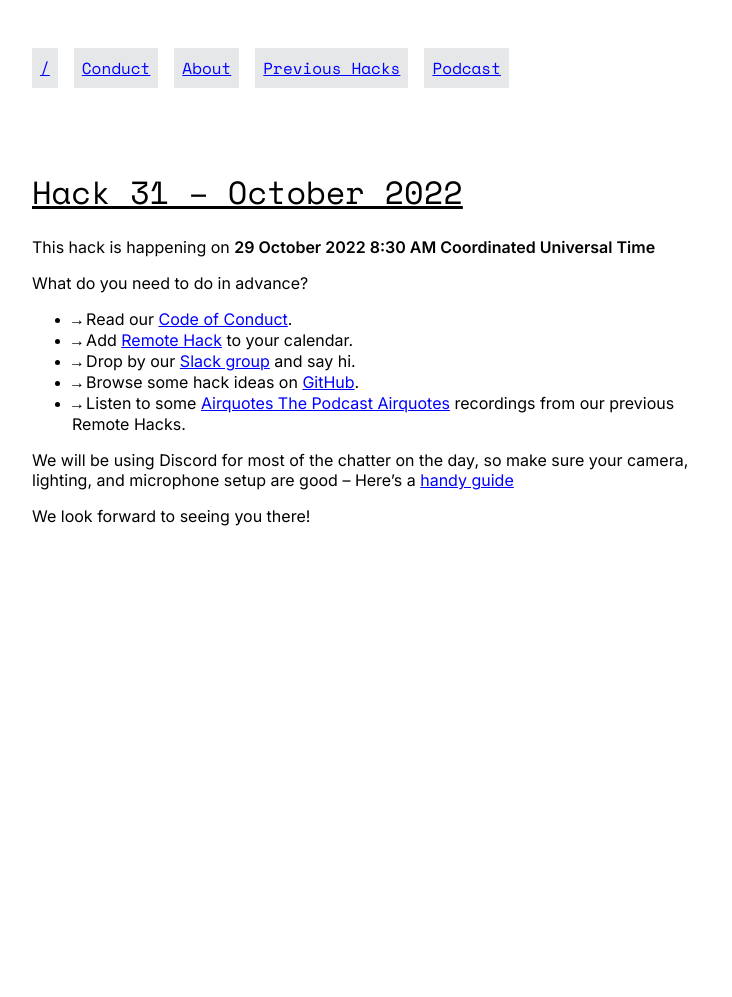
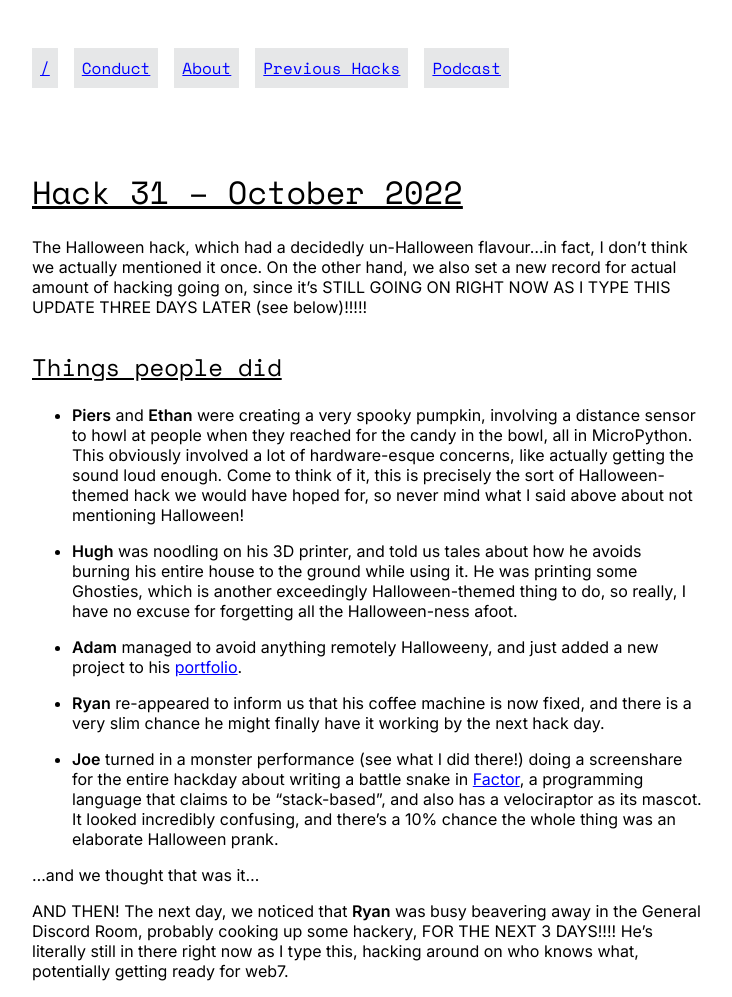
Before and after one commit to remotehack/remotehack.github.io, a Jekyll site: the page built from _hacks/31.md, in a window 1280 px wide. Shown: the whole page, without its empty margins (272-1004 px from the left). Built offline with Jekyll 4.4.1, drawn with Linux system fonts in a browser that asks for light colours; before the commit the page ends 900 px from its top, so only the background shows below that.

Commit message:
add draft writeup for october

```diff
--- a/_hacks/31.md
+++ b/_hacks/31.md
@@ -1,5 +1,22 @@
 ---
 hack_number: 31
 date: 2022-10-29
-upcoming: true
 ---
+
+The Halloween hack, which had a decidedly un-Halloween flavour...in fact, I don't think we actually mentioned it once. On the other hand, we also set a new record for actual amount of hacking going on, since it's STILL GOING ON RIGHT NOW AS I TYPE THIS UPDATE THREE DAYS LATER (see below)!!!!!
+
+## Things people did
+
+- **Piers** and **Ethan** were creating a very spooky pumpkin, involving a distance sensor to howl at people when they reached for the candy in the bowl, all in MicroPython. This obviously involved a lot of hardware-esque concerns, like actually getting the sound loud enough. Come to think of it, this is precisely the sort of Halloween-themed hack we would have hoped for, so never mind what I said above about not mentioning Halloween!
+
+- **Hugh** was noodling on his 3D printer, and told us tales about how he avoids burning his entire house to the ground while using it. He was printing some Ghosties, which is another exceedingly Halloween-themed thing to do, so really, I have no excuse for forgetting all the Halloween-ness afoot.
+
+- **Adam** managed to avoid anything remotely Halloweeny, and just added a new project to his [portfolio](https://adamleskis.com).
+
+- **Ryan** re-appeared to inform us that his coffee machine is now fixed, and there is a very slim chance he might finally have it working by the next hack day.
+
+- **Joe** turned in a monster performance (see what I did there!) doing a screenshare for the entire hackday about writing a battle snake in [Factor](https://factorcode.org/), a programming language that claims to be "stack-based", and also has a velociraptor as its mascot. It looked incredibly confusing, and there's a 10% chance the whole thing was an elaborate Halloween prank.
+
+...and we thought that was it...
+
+AND THEN! The next day, we noticed that **Ryan** was busy beavering away in the General Discord Room, probably cooking up some hackery, FOR THE NEXT 3 DAYS!!!! He's literally still in there right now as I type this, hacking around on who knows what, potentially getting ready for web7.
```
